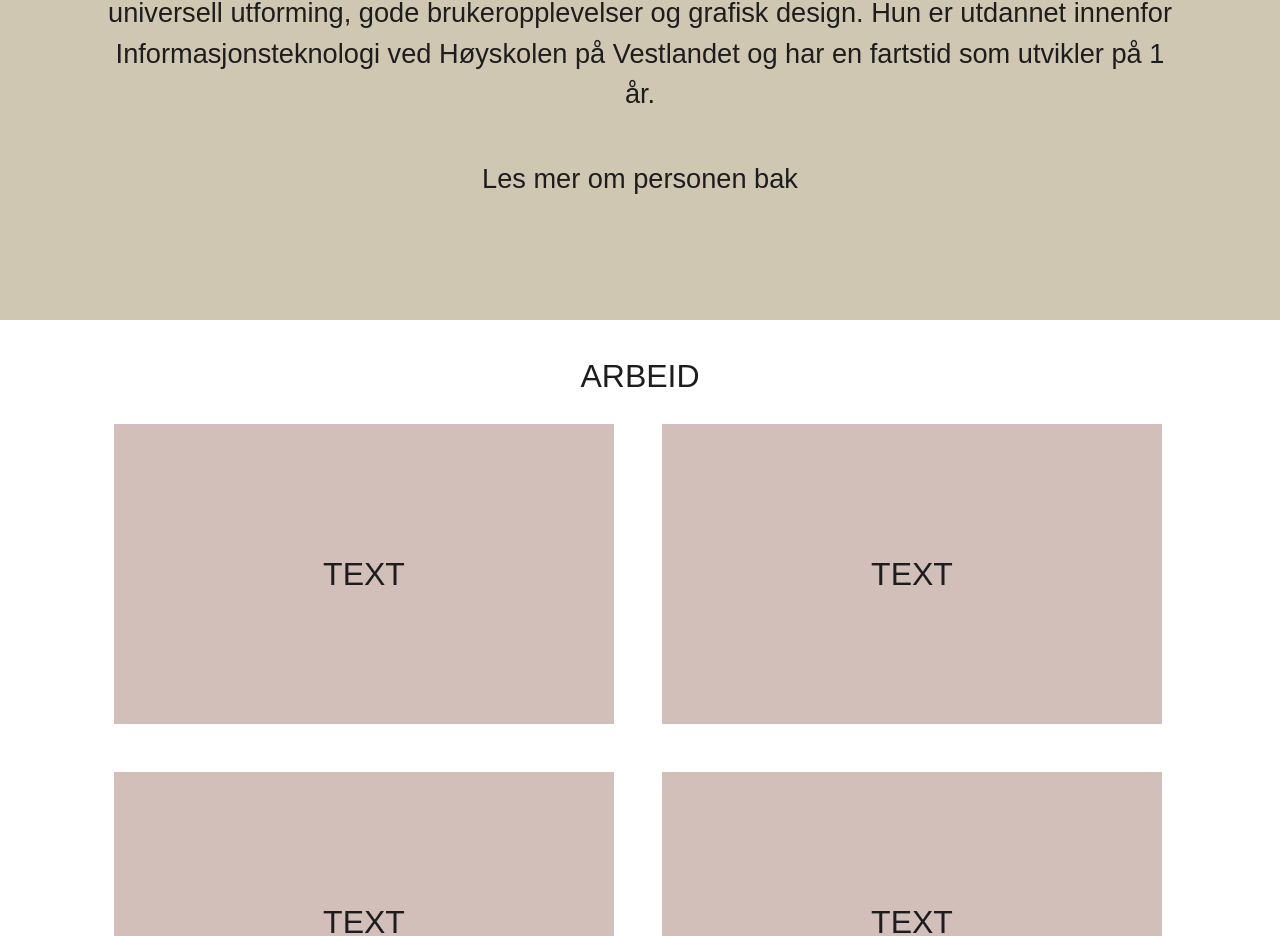
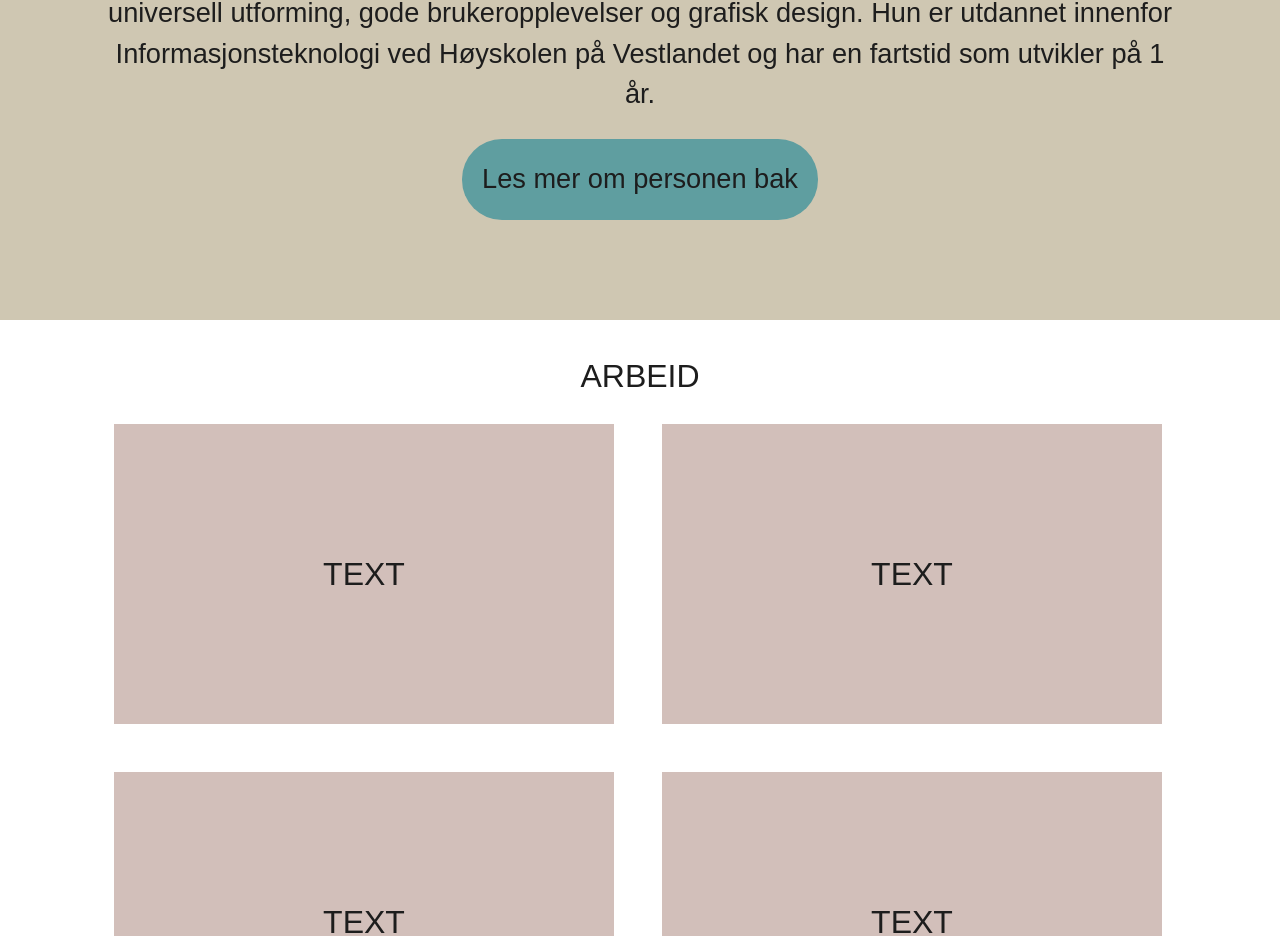
Before and after one commit to isetho/Iselin-Webpage, a React (Create React App) app: page / in a window 1280 px wide. Shown: the part 936-1872 px from the top of the page. Built offline with nearby package versions, Linux system fonts and the light colour scheme; a web font is replaced by a local one.

Commit message:
Added button primary

```diff
--- a/src/components/intro.js
+++ b/src/components/intro.js
@@ -8,7 +8,9 @@ function Intro(props) {
           grafisk design. Hun er utdannet innenfor Informasjonsteknologi ved
           Høyskolen på Vestlandet og har en fartstid som utvikler på 1 år.
         </p>
-        <button href="{props.buttonLink">Les mer om personen bak</button>
+        <button href="{props.buttonLink" className="button-primary">
+          Les mer om personen bak
+        </button>
       </div>
     </div>
   );
```
